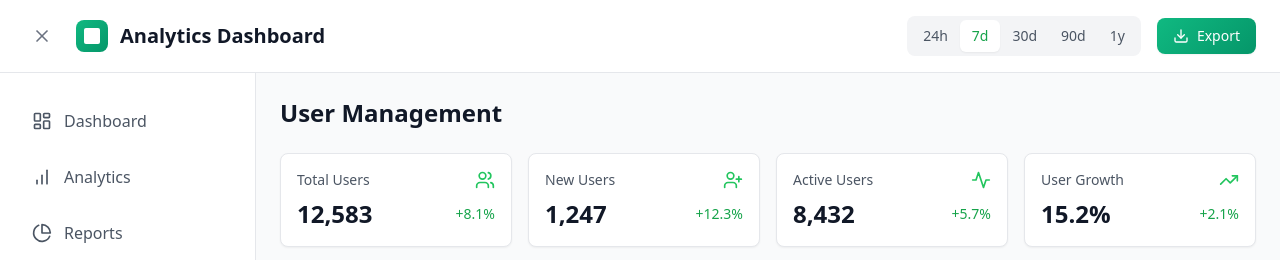
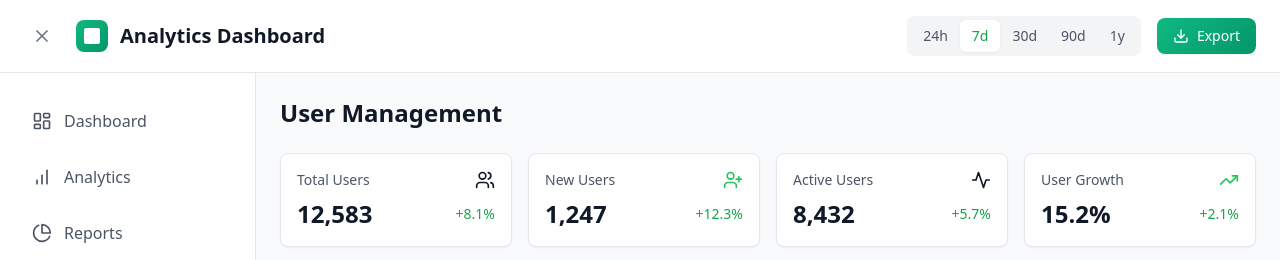
Before and after one commit to Anamulc211001/Green_Dashboard, a React (Vite) app: page /users in a window 1280 px wide. Shown: the top 260 px of the page. Built offline with nearby package versions, Linux system fonts and the light colour scheme.

Commit message:
Updated Users.tsx

```diff
--- a/src/pages/Users.tsx
+++ b/src/pages/Users.tsx
@@ -25,9 +25,9 @@ const Users: React.FC<UsersProps> = ({ timeRange }) => {
   const [selectedFilter, setSelectedFilter] = useState('all');
 
   const userStats = [
-    { label: 'Total Users', value: '12,583', change: '+8.1%', icon: <UsersIcon className="text-green-500" size={20} /> },
+    { label: 'Total Users', value: '12,583', change: '+8.1%', icon: <UsersIcon className="text-green-500\" size={20} /> },
     { label: 'New Users', value: '1,247', change: '+12.3%', icon: <UserPlus className="text-green-500" size={20} /> },
-    { label: 'Active Users', value: '8,432', change: '+5.7%', icon: <Activity className="text-green-500" size={20} /> },
+    { label: 'Active Users', value: '8,432', change: '+5.7%', icon: <Activity className="text-green-500\" size={20} /> },
     { label: 'User Growth', value: '15.2%', change: '+2.1%', icon: <TrendingUp className="text-green-500" size={20} /> },
   ];
 
```
